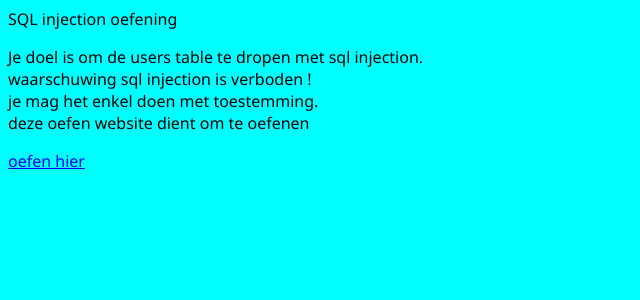
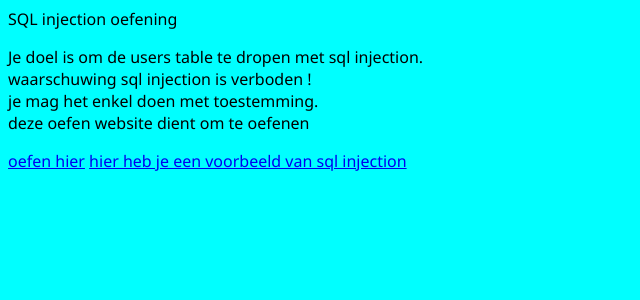
Before and after one commit to Rafaelorr/sql_injection_demo, a Flask app: page / in a window 1280 px wide. Shown: the top 300 px of the page, without its empty margins (0-640 px from the left). Run offline with Flask 3, Linux system fonts and the light colour scheme.

Commit message:
voeg sql injection voorbeeld toe

```diff
--- a/templates/hints.html
+++ b/templates/hints.html
@@ -13,5 +13,6 @@
     je mag het enkel doen met toestemming.<br>
     deze oefen website dient om te oefenen</p>
     <a href="http://192.168.76.202:5000/create_acount">oefen hier</a>
+    <a href="https://xkcd.com/327/">hier heb je een voorbeeld van sql injection</a>
   </body>
 </html>
```
Lines whose indentation alone changed are shown as unchanged.
